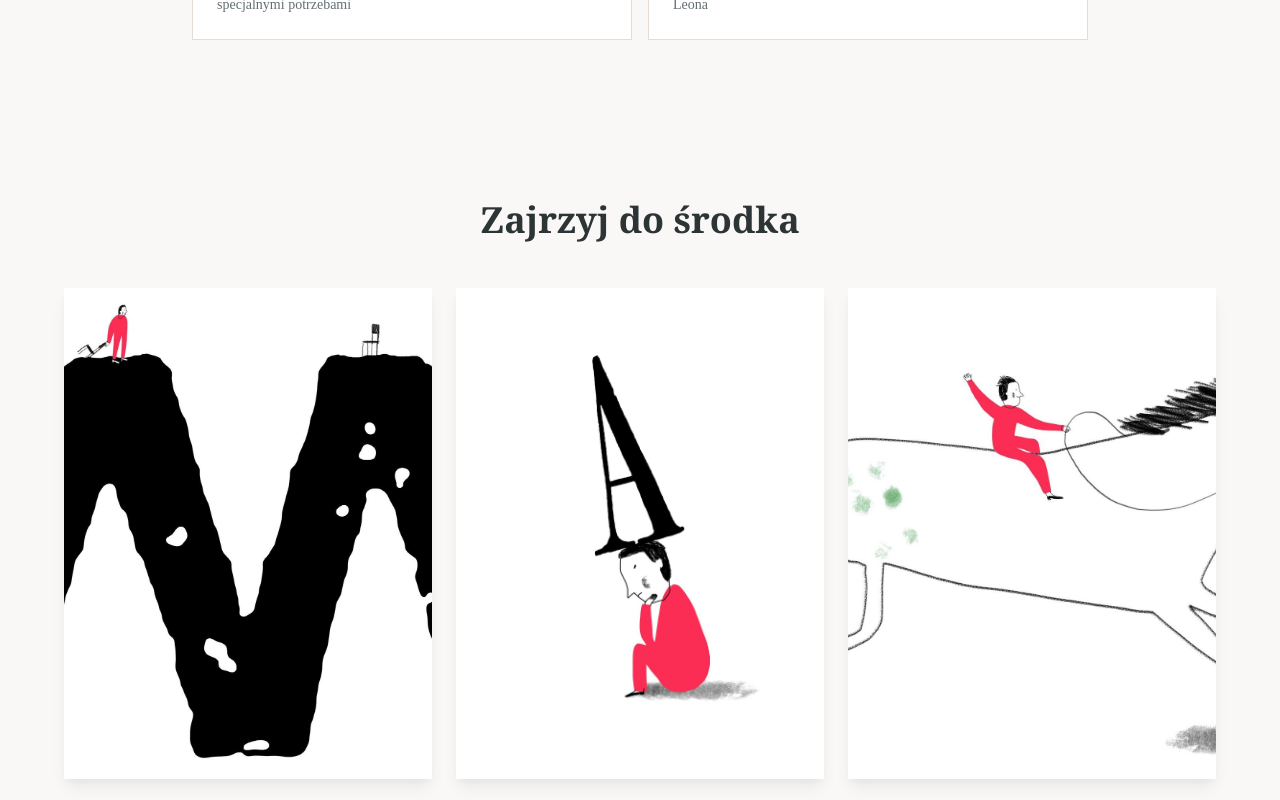
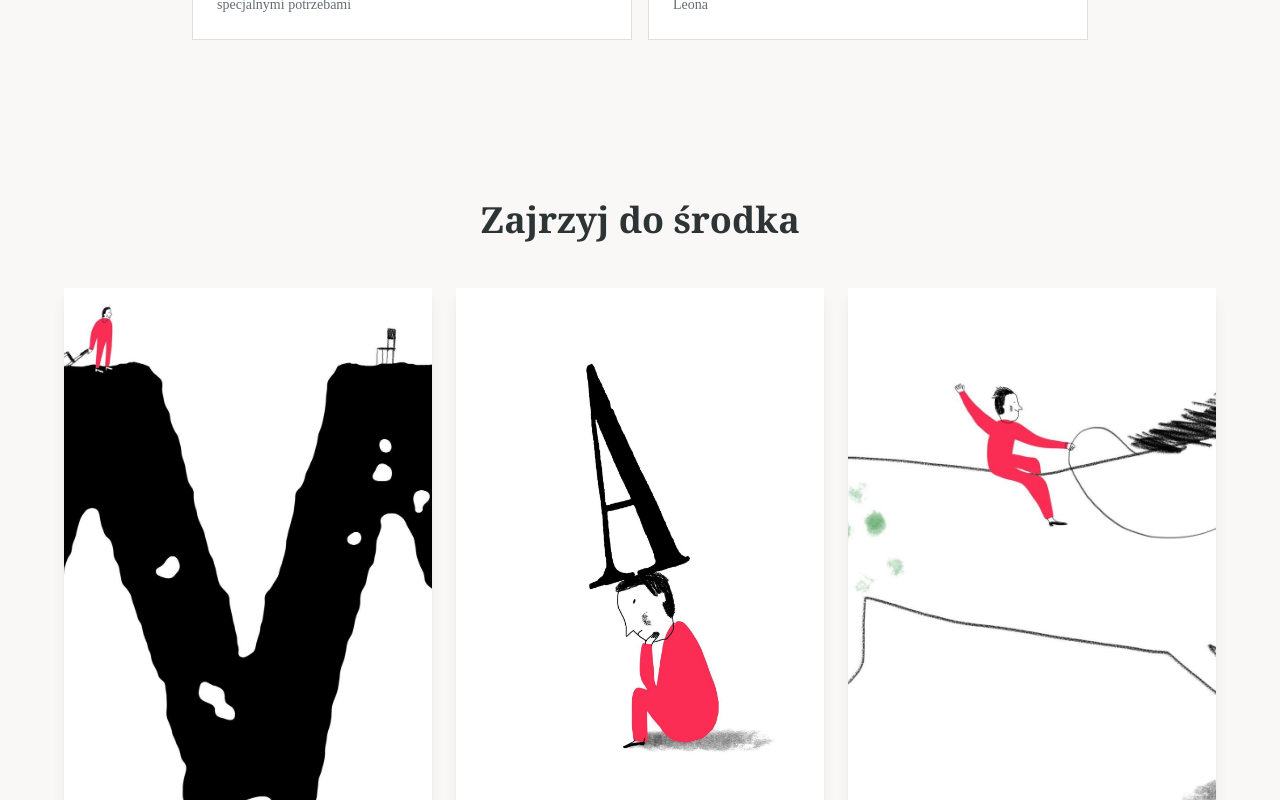
Before and after one commit to totawierzba-star/sg-8666905e-bcc0-4ab2-a8e9-61b5a6ffc3b2-1773721541, a Next.js app: page /ksiazki/guzikozerca in a window 1280 px wide. Shown: the part 2000-2800 px from the top of the page. Built offline with nearby package versions, Linux system fonts and the light colour scheme.

Commit message:
style(guzikozerca): Adjust gallery image aspect ratio for book pages

```diff
--- a/src/pages/ksiazki/guzikozerca.tsx
+++ b/src/pages/ksiazki/guzikozerca.tsx
@@ -191,7 +191,7 @@ export default function GuzikozercaPage() {
             </h2>
             <div className="grid md:grid-cols-3 gap-6">
               {galleryImages.map((image, index) => (
-                <div key={index} className="relative aspect-[3/4] rounded-lg overflow-hidden shadow-lg hover:shadow-xl transition-shadow">
+                <div key={index} className="relative aspect-[2/3] rounded-lg overflow-hidden shadow-lg hover:shadow-xl transition-shadow">
                   <Image
                     src={image}
                     alt={`Fragment książki Guzikożerca na tropie słów - strona ${index + 1}`}
```
